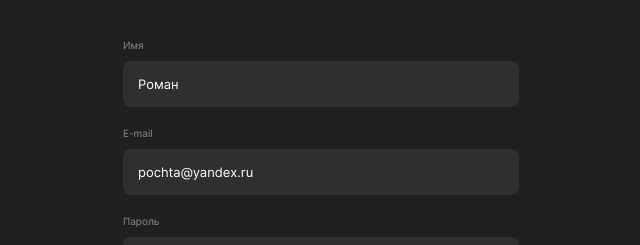
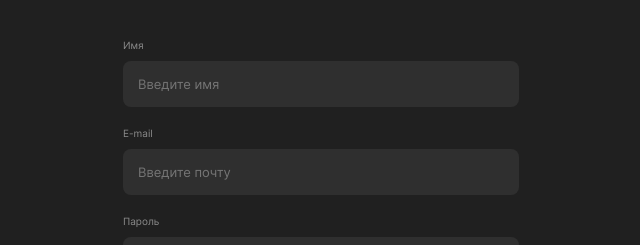
Before and after one commit to rpoltorakov/movies-explorer-frontend, a React (Create React App) app: page /signup in a window 1280 px wide. Shown: the part 231-476 px from the top of the page, without its empty margins (319-959 px from the left). Built offline with nearby package versions, Linux system fonts and the light colour scheme.

Commit message:
fix: deleted default auth values

```diff
--- a/src/components/Login/Login.jsx
+++ b/src/components/Login/Login.jsx
@@ -4,7 +4,7 @@ import { Link } from 'react-router-dom';
 import logo from '../../images/logo.svg'
 
 function Login({ onLogin, isError }) {
-  const [email, setEmail] = React.useState('pochta@yandex.ru');
+  const [email, setEmail] = React.useState('');
   const [password, setPassword] = React.useState('');
 
   const handleChangeEmail = (e) => {
@@ -35,7 +35,6 @@ function Login({ onLogin, isError }) {
           <input
             type="email"
             className="login__input"
-            // defaultValue='pochta@yandex.ru'
             placeholder='Введите почту'
             minLength='2'
             maxLength='200'
--- a/src/components/Register/Register.jsx
+++ b/src/components/Register/Register.jsx
@@ -4,9 +4,9 @@ import { Link } from 'react-router-dom';
 import logo from '../../images/logo.svg'
 
 function Register({ onRegister, isError }) {
-  const [email, setEmail] = React.useState('pochta@yandex.ru');
+  const [email, setEmail] = React.useState('');
   const [password, setPassword] = React.useState('');
-  const [name, setName] = React.useState('Роман')
+  const [name, setName] = React.useState('')
 
   const handleChangeEmail = (e) => {
     const {value} = e.target
@@ -42,7 +42,6 @@ function Register({ onRegister, isError }) {
           <input
             type="text"
             className="register__input"
-            // defaultValue='Роман'
             placeholder='Введите имя'
             minLength='2'
             maxLength='200'
@@ -55,7 +54,6 @@ function Register({ onRegister, isError }) {
           <input
             type="email"
             className="register__input"
-            // defaultValue='pochta@yandex.ru'
             placeholder='Введите почту'
             minLength='2'
             maxLength='200'
```
